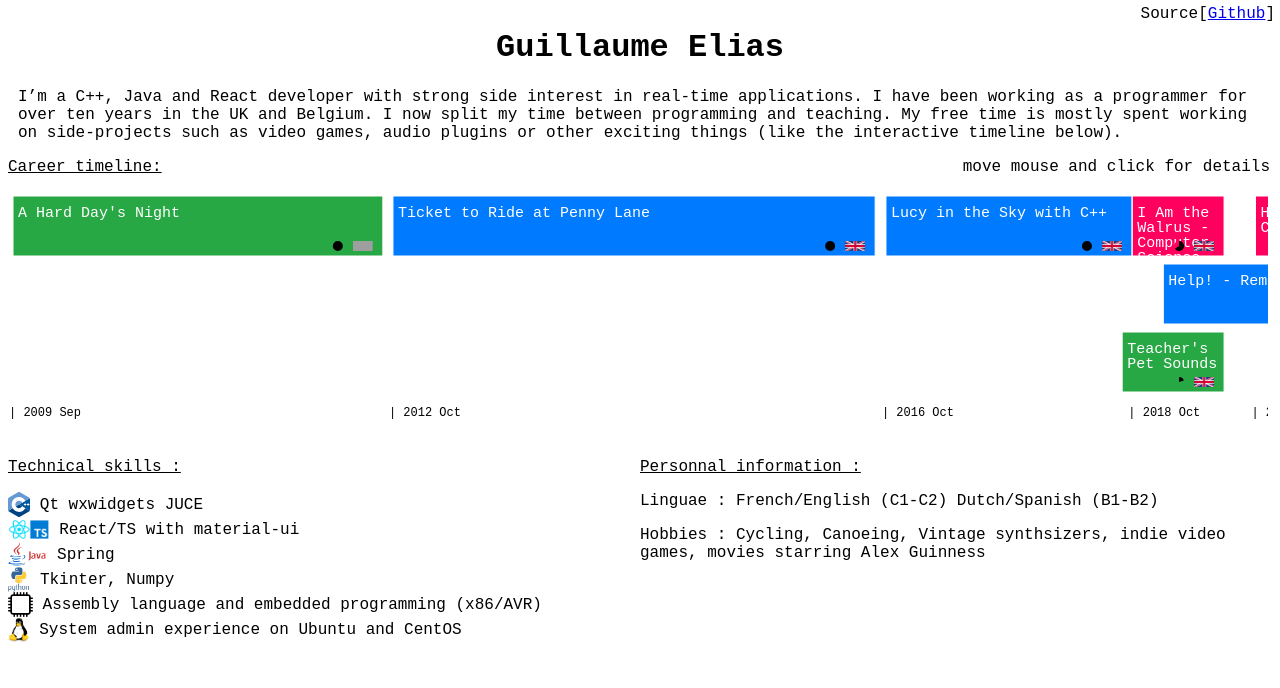
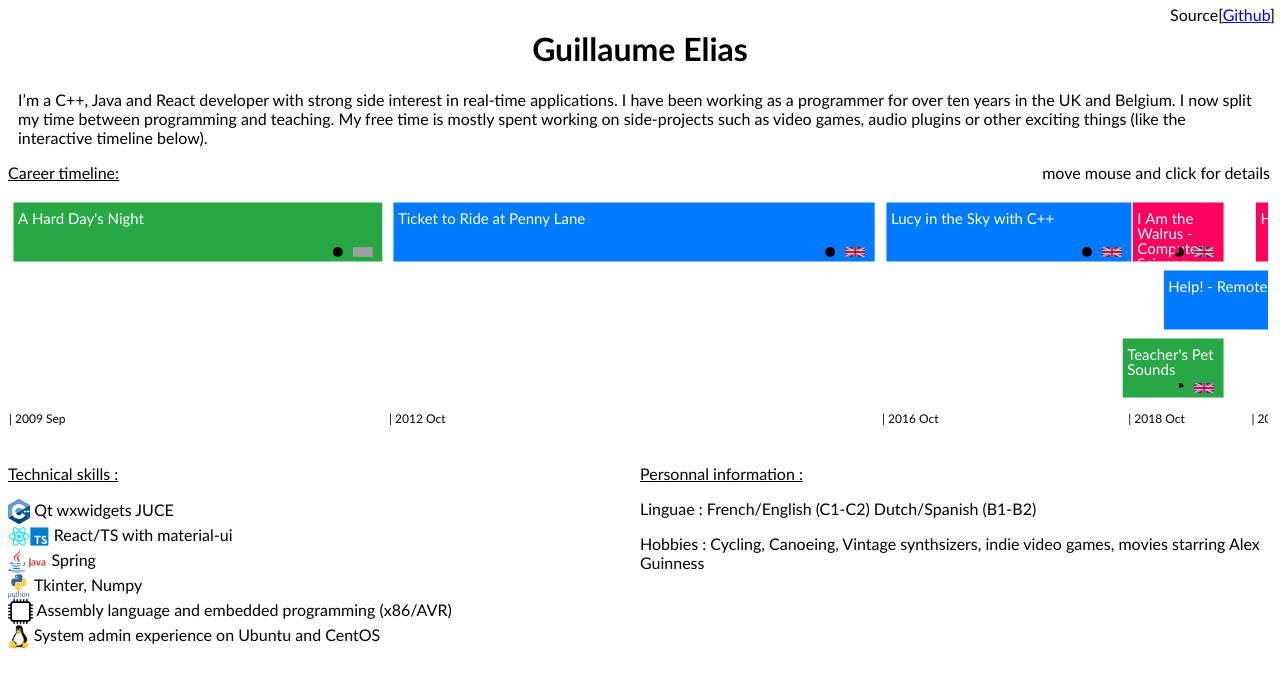
Before and after one commit to GuillaumeElias/timeline-cv, a React (Create React App) app: page / in a window 1280 px wide. Shown: the top 688 px of the page. Built offline with nearby package versions, Linux system fonts and the light colour scheme.

Commit message:
Changing font and minor UI fix

```diff
--- a/src/pieces/TimelineTitle.tsx
+++ b/src/pieces/TimelineTitle.tsx
@@ -1,7 +1,7 @@
 import React from "react";
 
 const TimelineTitle: React.FC = () => (
-  <p className="TimelineTitle"><u>Career timeline:</u>
+  <p className="TimelineTitle" style={{clear: "both"}}><u>Career timeline:</u>
   <span style={{float:"right", padding: "0px 2px 0px 2px"}}>move mouse and click for details</span></p>
 );
 
--- a/src/styles.css
+++ b/src/styles.css
@@ -1,5 +1,5 @@
 .App {
-  font-family: "Courier New", Courier, monospace;
+  font-family: 'Trebuchet MS';
   text-align: center;
   overflow-x: hidden;
 }
--- a/src/timeline/Timeline.tsx
+++ b/src/timeline/Timeline.tsx
@@ -229,7 +229,7 @@ const Timeline: React.FC<Props> = ({
                   y={TIMELINE_HEIGHT - 5 - legendHeight / 2} // Adjust vertical position
                   text={tsToShortStr(mouseDate || timelineStartDate)} // Convert timestamp to string
                   fill="#93003a"
-                  fontFamily="Courier New, monospace"
+                  fontFamily="Trebuchet MS"
                 />
               </>
             )}
@@ -276,7 +276,7 @@ const Timeline: React.FC<Props> = ({
                       y={TIMELINE_HEIGHT - 35}
                       text={"| " + tsToShortStr(event.startDate)}
                       fill="black"
-                      fontFamily="Courier New, monospace"
+                      fontFamily="Trebuchet MS"
                     />
                   )}
                 </Group>
--- a/src/timeline/TimelineEvent.tsx
+++ b/src/timeline/TimelineEvent.tsx
@@ -76,7 +76,7 @@ const TimelineEvent: React.FC<TimelineEventProps> = ({
         width={eventWidth - 10}
         text={event.label}
         fill="white"
-        fontFamily="Courier New, monospace"
+        fontFamily="Trebuchet MS"
         fontStyle={selected ? "bold" : "normal"}
         fontSize={event.type == "INTERNSHIP" ? 13 : isMobile ? 14 : 15}
         height={LINE_HEIGHT}
```
